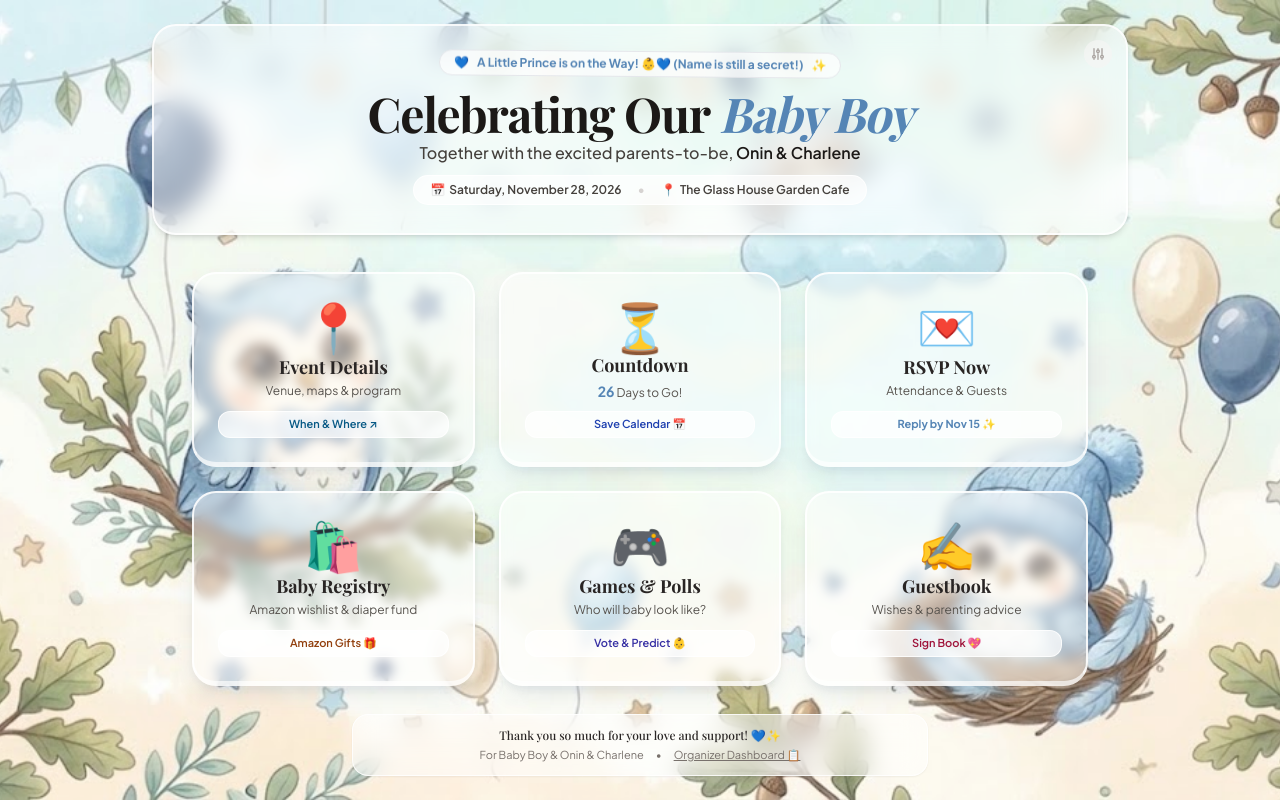
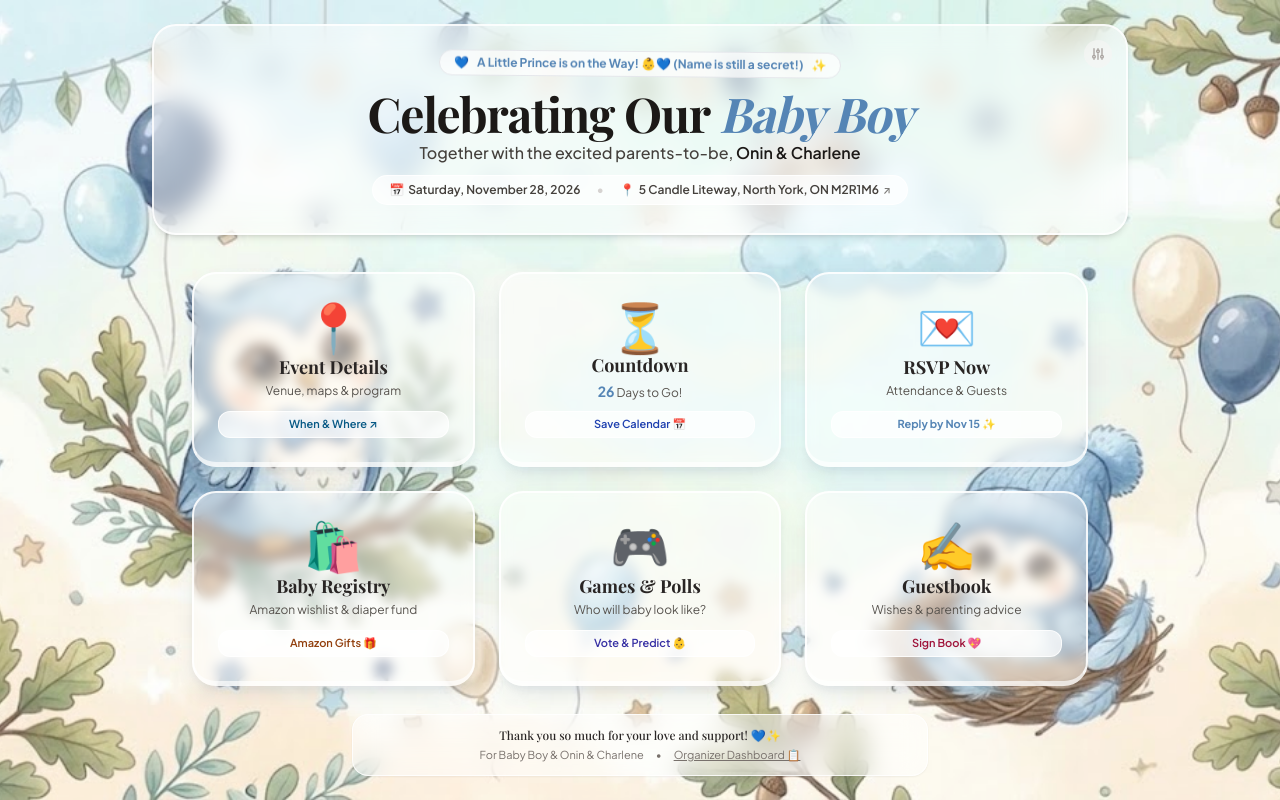
Before and after one commit to codewat/babyshower, a website built with Vite: page index.html in a window 1280 px wide. Built offline with nearby package versions, Linux system fonts and the light colour scheme; a web font is replaced by a local one.

Commit message:
Update venue address to 5 Candle Liteway with Google Maps link

```diff
--- a/index.html
+++ b/index.html
@@ -77,10 +77,11 @@
           <span id="event-date-text">Saturday, November 28, 2026</span>
         </div>
         <span class="text-stone-300 hidden sm:inline">•</span>
-        <div class="flex items-center gap-1">
+        <a id="header-map-link" href="https://maps.google.com/?q=5+Candle+Liteway,+North+York,+ON+M2R1M6" target="_blank" rel="noopener noreferrer" class="flex items-center gap-1 hover:text-primary transition group cursor-pointer" title="Open in Google Maps">
           <span>📍</span>
-          <span id="venue-name-text">The Glass House Garden Cafe, Cebu</span>
-        </div>
+          <span id="venue-name-text" class="group-hover:underline">5 Candle Liteway, North York, ON M2R1M6</span>
+          <span class="text-[10px] opacity-70">↗</span>
+        </a>
       </div>
 
     </header>
@@ -306,12 +307,14 @@
                 📍
               </div>
               <h4 class="font-bold text-stone-800 text-base mb-1">Venue Location</h4>
-              <p class="text-stone-700 text-sm font-semibold">The Glass House Garden Cafe</p>
-              <p id="venue-address-text" class="text-stone-500 text-xs mt-0.5">Busay Hills, Cebu City</p>
+              <a id="modal-address-link" href="https://maps.google.com/?q=5+Candle+Liteway,+North+York,+ON+M2R1M6" target="_blank" rel="noopener noreferrer" class="block group cursor-pointer" title="Open in Google Maps">
+                <p id="venue-name-text-modal" class="text-stone-800 text-sm font-bold group-hover:text-primary group-hover:underline">5 Candle Liteway</p>
+                <p id="venue-address-text" class="text-stone-600 text-xs mt-0.5 group-hover:text-primary">North York, ON M2R1M6 ↗</p>
+              </a>
             </div>
 
             <div class="mt-4 pt-3 border-t border-stone-200/60">
-              <a id="google-map-btn" href="#" target="_blank" rel="noopener noreferrer" class="inline-flex items-center gap-1 text-xs font-bold text-primary hover:text-primary-dark">
+              <a id="google-map-btn" href="https://maps.google.com/?q=5+Candle+Liteway,+North+York,+ON+M2R1M6" target="_blank" rel="noopener noreferrer" class="inline-flex items-center gap-1 text-xs font-bold text-primary hover:text-primary-dark">
                 <span>Open in Google Maps ↗</span>
               </a>
             </div>
--- a/js/app.js
+++ b/js/app.js
@@ -141,7 +141,8 @@ function renderHeroAndDetails() {
     'parents-names': EVENT_CONFIG.parentsNames,
     'event-date-text': EVENT_CONFIG.displayDate,
     'event-time-text': EVENT_CONFIG.displayTime,
-    'venue-name-text': EVENT_CONFIG.venueName,
+    'venue-name-text': `${EVENT_CONFIG.venueName}, ${EVENT_CONFIG.venueAddress}`,
+    'venue-name-text-modal': EVENT_CONFIG.venueName,
     'venue-address-text': EVENT_CONFIG.venueAddress,
     'dress-code-title': EVENT_CONFIG.dressCodeTitle,
     'dress-code-desc': EVENT_CONFIG.dressCodeDescription
@@ -158,9 +159,18 @@ function renderHeroAndDetails() {
     heroAmazonBtn.href = EVENT_CONFIG.amazonRegistryUrl;
   }
 
+  // Google Map Links
   const mapLink = document.getElementById('google-map-btn');
   if (mapLink) {
     mapLink.href = EVENT_CONFIG.googleMapsUrl;
+  }
+  const headerMapLink = document.getElementById('header-map-link');
+  if (headerMapLink) {
+    headerMapLink.href = EVENT_CONFIG.googleMapsUrl;
+  }
+  const modalAddressLink = document.getElementById('modal-address-link');
+  if (modalAddressLink) {
+    modalAddressLink.href = EVENT_CONFIG.googleMapsUrl;
   }
 
   // Calendar Links
@@ -675,9 +685,9 @@ function showRsvpSuccessModal(rsvp) {
             : `Thank you, <strong>${rsvp.name}</strong>, for sending your warmest blessings to Onin & Charlene!`
         }
       </p>
-      <div class="mt-4 p-3 bg-stone-50 rounded-2xl text-xs text-stone-500 text-left">
+      <div class="mt-4 p-3 bg-stone-50 rounded-2xl text-xs text-stone-500 text-left space-y-1">
         <p><strong>Date:</strong> ${EVENT_CONFIG.displayDate} (${EVENT_CONFIG.displayTime})</p>
-        <p><strong>Location:</strong> ${EVENT_CONFIG.venueName}</p>
+        <p><strong>Location:</strong> <a href="${EVENT_CONFIG.googleMapsUrl}" target="_blank" rel="noopener noreferrer" class="text-primary hover:underline font-semibold" title="Open in Google Maps">${EVENT_CONFIG.venueName}, ${EVENT_CONFIG.venueAddress} ↗</a></p>
       </div>
     </div>
   `;
--- a/js/data.js
+++ b/js/data.js
@@ -17,9 +17,9 @@ const EVENT_CONFIG = {
   displayTime: "2:00 PM - 6:00 PM",
 
   // Venue Details
-  venueName: "The Glass House Garden Cafe",
-  venueAddress: "Busay Hills, Cebu City, Philippines",
-  googleMapsUrl: "https://maps.google.com/?q=Busay+Cebu+City",
+  venueName: "5 Candle Liteway",
+  venueAddress: "North York, ON M2R1M6",
+  googleMapsUrl: "https://maps.google.com/?q=5+Candle+Liteway,+North+York,+ON+M2R1M6",
 
   // Theme & Dress Code (Baby Boy Motif)
   dressCodeTitle: "Pastel Blue, White & Soft Earth Tones",
```
